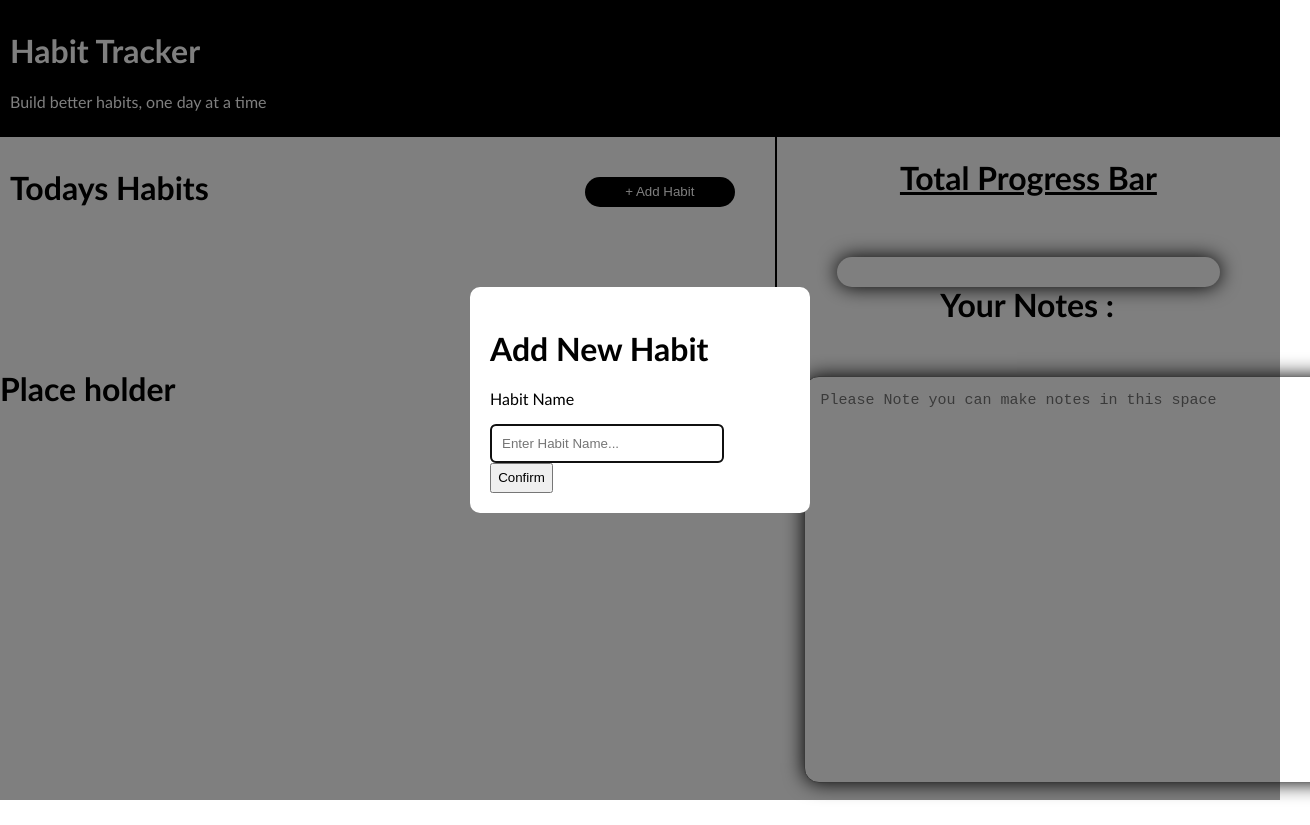
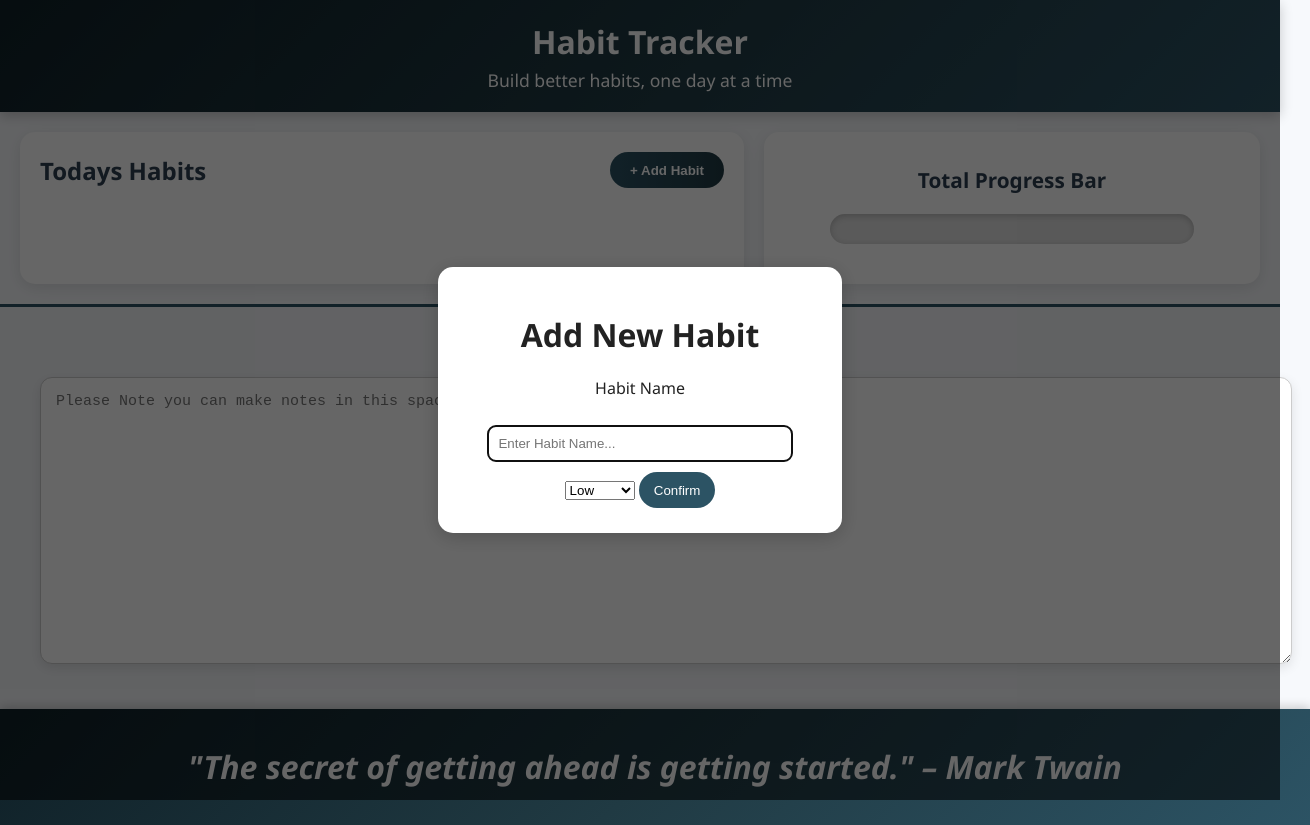
Before and after one commit to Zander0070/Habit-Tracker, a plain HTML site: page Habit-Tracker/index.html in a window 1280 px wide. Both pictures are taken after a click on the button "+ Add Habit". Shown: the whole page, 1310 px wide, since content can reach past the window. Before the commit the page ends 800 px from the top, so only its background shows below. Drawn offline with Linux system fonts and the light colour scheme.

Commit message:
Add files via upload

```diff
--- a/Habit-Tracker/function.js
+++ b/Habit-Tracker/function.js
@@ -5,6 +5,7 @@ var InputHabit = document.getElementById('Input');
 var ListOfHabits = document.getElementById('List');
 var ProgressBar = document.getElementById('Progresssss');
 var ProgressText = document.getElementById('Progress-Text');
+var UrgencyLevel = document.getElementById('UrgencySelect');
 AddHabitBtn.addEventListener("click", function () {
     AddListPage.classList.remove("Hidden");
     AddListPage.classList.add("Show");
@@ -15,12 +16,13 @@ var ItemDone = 0;
 var TotalProgress = 0;
 ConfirmHabitBtn.addEventListener("click", function () {
     var text = InputHabit.value.trim();
+    var Urgency = UrgencyLevel.value.trim();
     if (text === "")
         return;
     Counter++;
     TotalProgress++;
     var li = document.createElement('li');
-    li.innerHTML = "\n        <div id=\"Task-Container\">\n            Task ".concat(Counter, " : ").concat(text, "  \n            <div> <button class=\"remove-btn Uncliked\">Complete Btn</button>\n            <button Class=\"RemoveBtn2\">Remove Task Btn</button></div>\n           \n        </div>\n    ");
+    li.innerHTML = "\n    <div class=\"Task-Container\">\n        <h4>Task ".concat(Counter, " : ").concat(text, "</h4>\n        <h5>Urgency Level : ").concat(Urgency, "</h5>\n        <div>\n            <button class=\"remove-btn Uncliked\">Complete Btn</button>\n            <button class=\"RemoveBtn2\">Remove Task Btn</button>\n        </div>\n    </div>\n");
     var Clicked = false;
     var removeBtn = li.querySelector(".remove-btn");
     removeBtn.addEventListener("click", function () {
--- a/Habit-Tracker/index.html
+++ b/Habit-Tracker/index.html
@@ -26,6 +26,11 @@
                 <h1>Add New Habit</h1>
                 <p>Habit Name</p>
                 <input placeholder="Enter Habit Name..." id="Input">
+                <select id="UrgencySelect">
+                    <option value="Low" style="color: green;">Low</option>
+                    <option value="Medium" style="color: rgb(189, 106, 28);">Medium</option>
+                    <option value="High" style="color: red;">High</option>
+                </select>
                 <button id="ConfirnBtn">Confirm</button>
             </div>
         </div>
@@ -41,11 +46,17 @@
 </div>
 <div id="Footer-Section">
     <div id="Footer-Left">
-    <h1>Place holder</h1>
+    <h1></h1>
     </div>
     <div id="Footer-Right"><h1>Your Notes : </h1>
         <textarea rows="15" cols="56" id="NotePad" placeholder="Please Note you can make notes in this space"></textarea>
     </div>
 </div>
+
+<div id="Bottom-Bar">
+    <div>
+        <h1>"The secret of getting ahead is getting started." – Mark Twain</h1>
+    </div>
+</div>
 </body>
 </html>
--- a/Habit-Tracker/style.css
+++ b/Habit-Tracker/style.css
@@ -1,195 +1,244 @@
+
 body, html {
     margin: 0;
     padding: 0;
-    height: 100%; /* optional if you want full-screen height */
-    font-family: 'Gill Sans', 'Gill Sans MT', Calibri, 'Trebuchet MS', sans-serif;
+    height: 100%;
+    font-family: "Segoe UI", Roboto, Helvetica, Arial, sans-serif;
+    background: #f7f9fc;
+    color: #222;
 }
 
 
-#Header-Bar{
-    background-color: rgb(0, 0, 0);
+#Header-Bar {
+    background: linear-gradient(135deg, #0f2027, #203a43, #2c5364);
     color: white;
+    text-align: center;
+    padding: 20px;
+    box-shadow: 0px 4px 12px rgba(0,0,0,0.2);
+}
+#Header-Bar h1 {
     margin: 0;
-    padding: 10px;
+    font-size: 2rem;
+}
+#Header-Bar p {
+    margin: 5px 0 0;
+    font-size: 1.1rem;
+    font-weight: 300;
 }
 
-#Body-Bar{
+
+#Body-Bar {
+    display: flex;
     justify-content: space-between;
-    display: flex;
+    gap: 20px;
+    padding: 20px;
 }
 
-#Habit-Bar{
-    border-right: 1px solid black;
-    padding: 10px;
-    width: 60%;
+
+#Habit-Bar {
+    flex: 3;
+    padding: 20px;
+    background: white;
+    border-radius: 15px;
+    box-shadow: 0px 4px 15px rgba(0,0,0,0.1);
 }
 
-#Progress-Bar{
-    border-left: 1px solid rgb(0, 0, 0);
-    text-align: center;
-    text-decoration: underline;
-    width: 40%;
+#Habit-Bar-Header {
+    display: flex;
+    justify-content: space-between;
+    align-items: center;
+    margin-bottom: 15px;
 }
 
-#Habit-Bar-Header{
-    text-align: center;
-    display: flex;
-    justify-content: space-between;
-
+#Habit-Bar-Header h1 {
+    font-size: 1.5rem;
+    margin: 0;
+    color: #2c3e50;
 }
 
-#AddBtn{
-    height: 30px;
-    align-items: center;
-    justify-content: center;
-    margin: 30px;
-    width: 150px;
+
+#AddBtn {
+    height: 36px;
+    padding: 0 20px;
     border-radius: 20px;
     border: none;
-    background : linear-gradient(to right, rgb(0, 0, 0), rgb(0, 0, 0));
-    color: rgb(255, 255, 255);
-    transition: 0.5s ease-out;
-
+    background: linear-gradient(to right, #2c5364, #203a43);
+    color: #fff;
+    cursor: pointer;
+    font-weight: bold;
+    transition: all 0.3s ease;
+}
+#AddBtn:hover {
+    transform: scale(1.05);
+    box-shadow: 0px 0px 12px rgba(0,0,0,0.3);
 }
 
-#AddBtn:hover{
-    box-shadow: 0px 0px 20px black;
-    transition: 0.5s;
-
-
-}
 
 #Habit-Input.Hidden {
     display: none;
 }
-
-/* Show the modal centered */
 #Habit-Input.Show {
     display: flex;
-    position: fixed; /* cover the entire viewport */
-    top: 0;
-    left: 0;
-    width: 100%;
-    height: 100%;
-
+    position: fixed;
+    inset: 0;
     justify-content: center;
     align-items: center;
+    background-color: rgba(0,0,0,0.6);
+    z-index: 1000;
+}
+#Habit-Input > div {
+    background: white;
+    padding: 25px;
+    border-radius: 15px;
+    box-shadow: 0px 4px 20px rgba(0,0,0,0.2);
+    min-width: 320px;
+    text-align: center;
+}
+#Habit-Input input {
+    padding: 10px;
+    width: 80%;
+    border-radius: 8px;
+    border: 1px solid #ccc;
+    margin: 10px 0;
+}
+#ConfirnBtn {
+    height: 36px;
+    padding: 0 15px;
+    border: none;
+    border-radius: 20px;
+    background: #2c5364;
+    color: white;
+    cursor: pointer;
+    transition: 0.3s;
+}
+#ConfirnBtn:hover {
+    background: #1a2f38;
+    box-shadow: 0px 0px 10px rgba(0,0,0,0.3);
+}
 
-    background-color: rgba(0,0,0,0.5);
-    z-index: 1000;
+#List {
+    display: grid;
+    grid-template-columns: repeat(auto-fit, minmax(250px, 1fr));
+    gap: 20px;
+    padding: 0;
+    list-style: none;
 }
 
 
-#Habit-Input > div {
-    background: white;
-    padding: 20px;
-    border-radius: 10px;
-    min-width: 300px;
+.Task-Container {
+    background: #fdfdfd;
+    padding: 15px;
+    border-radius: 15px;
+    text-align: center;
+    box-shadow: 0px 2px 10px rgba(0,0,0,0.1);
+    transition: 0.3s;
+}
+.Task-Container:hover {
+    transform: scale(1.08);
+    filter: brightness(85%);
 }
 
-#Habit-Input input {
-    padding: 10px;
-    width: 70%;
-    border-radius: 5px;
 
+.Clicked {
+    background-color: #d4f8d4;
+    border-radius: 12px;
+    transition: 0.3s;
+}
+.Uncliked {
+    background-color: #fff;
+    transition: 0.3s;
 }
 
-#ConfirnBtn{
-    height: 30px;
-    width: 21%;
-    transition: 0.5s ease-out;
+
+#Progress-Bar {
+    flex: 2;
+    background: white;
+    border-radius: 15px;
+    padding: 20px;
+    text-align: center;
+    box-shadow: 0px 4px 15px rgba(0,0,0,0.1);
 }
-
-#ConfirnBtn:hover{
-    box-shadow: 0px 0px 10px black;
-    border-radius: 15px;
+#Progress-Bar h1 {
+    font-size: 1.3rem;
+    margin-bottom: 20px;
+    color: #2c3e50;
 }
-
-#RemoveBtn{
-    border-radius: 15px;
-    transition: 0.5s ease-out;
+#Progress-bar {
+   height: 30px;
+   margin: 20px auto;
+   border-radius: 20px;
+   background: #e0e0e0;
+   overflow: hidden;
+   box-shadow: inset 0px 2px 6px rgba(0,0,0,0.2);
+   width: 80%;
 }
-
-#RemoveBtn:hover{
-
-    transition: 0.5s;
-}
-
-.Clicked{
-      background-color: rgb(149, 255, 149);
-      color: black;
-      border-radius: 15px;
-      transition: 0.5s ease-in;
-}
-
-.Uncliked{
-    background-color: rgb(255, 255, 255);
-    transition: 0.5s ease-out;
-}
-
-#Task-Container{
-    padding: 10px;
-    margin: 30px;
-    width: 30%;
-    text-align: center;
-    border-radius: 15px;
-
-    display: flex;
-    flex-direction: column;
-    box-shadow: 0px 0px 20px rgb(0, 0, 0);
-    transition: 0.5s ease-out;
-}
-
-#Task-Container:hover{
-    transform: scale(1.05);
-    transition: 0.5 ease-in;
-}
-
-#Progress-bar {
-
-   height: 30px;
-   margin: 60px;
-   border-radius: 15px;
-   overflow: hidden; /* keeps inner bar rounded */
-   box-shadow: 0px 0px 20px rgb(0, 0, 0);
-}
-
 #Progresssss {
-   background-color: rgb(0, 0, 0);
+   background: linear-gradient(to right, #2c5364, #0f2027);
    height: 100%;
    width: 0%;
-   border-radius: inherit;
    transition: width 0.5s ease;
 }
 
-.RemoveBtn2:hover{
-    background-color: red;
-    border-radius: 15px;
-    transition: 0.5s ease-out;
 
+#Footer-Section {
+    display: flex;
+    justify-content: space-between;
+    padding: 20px;
+    gap: 20px;
+    background: #f4f6f9;
+    border-top: 3px solid #2c5364;
+}
+#Footer-Right {
+    flex: 1;
+    text-align: center;
+}
+#Footer-Right h1 {
+    margin-bottom: 10px;
+    font-size: 1.2rem;
+}
+#NotePad {
+    width: 100%;
+    min-height: 200px;
+    font-size: 15px;
+    border-radius: 12px;
+    border: 1px solid #ccc;
+    box-shadow: 0px 4px 12px rgba(0,0,0,0.1);
+    padding: 15px;
+    resize: vertical;
 }
 
-#NotePad{
-    font-size: 15px;
-    border-radius: 15px;
-    box-shadow: 0px 0px 20px black;
-    padding: 15px;
-    margin: 30px;
-    height: 70%;
+
+#Bottom-Bar {
+   width: 100%;
+   text-align: center;
+   background: linear-gradient(135deg, #0f2027, #203a43, #2c5364);
+   color: white;
+   padding: 15px;
+   margin-top: 20px;
+   font-style: italic;
+   font-size: 1rem;
+   box-shadow: 0px -2px 10px rgba(0,0,0,0.2);
 }
 
-#Footer-Section{
-    width: 100%;
-    justify-content: space-between;
-    display: flex;
+
+.RemoveBtn2{
+    border-radius: 15px;
+    padding: 2px;
+    margin: 5px;
+    background-color: #0f2027;
+    color: white;
+    height: 30px;
+    width: 120px;
 }
 
-#Footer-Right {
+.remove-btn{
+    border-radius: 15px;
+    padding: 2px;
+    margin: 5px;
+    height: 30px;
+    width: 120px;
+}
 
-    width: 39.5%;
-    height: 67%;
-    text-align: center;
-    position: fixed;
-    bottom: 0;
-    right: 0;
+#List{
+    list-style: none;
 }
```
Also changed, not shown: 1 other file.
